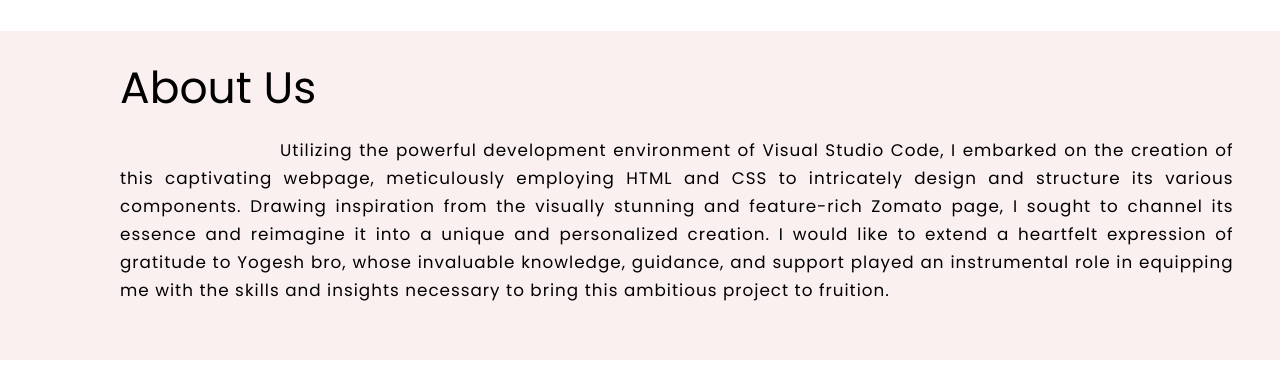
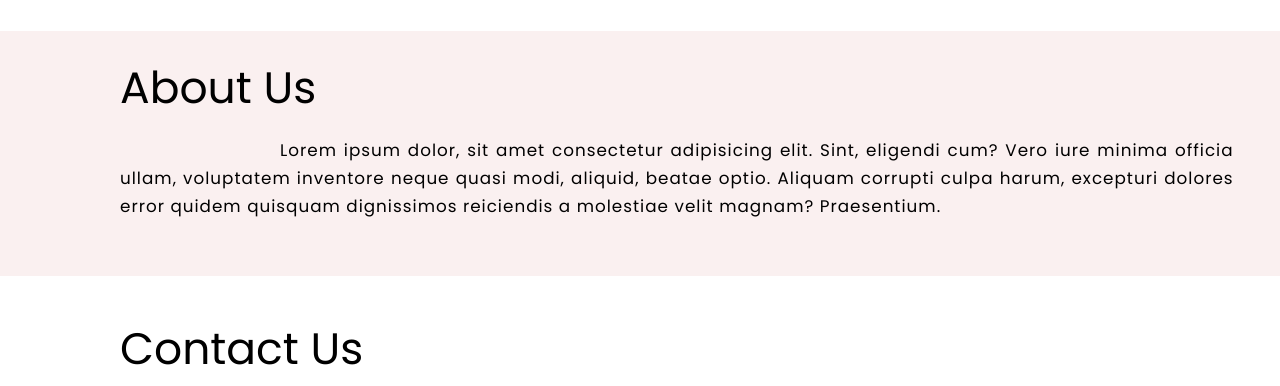
Before and after one commit to Sureshkumar04/Food-Page, a plain HTML site: page index.html in a window 1280 px wide. Shown: the part 1620-2006 px from the top of the page. Drawn offline with nearby package versions, Linux system fonts and the light colour scheme.

Commit message:
index.html

```diff
--- a/index.html
+++ b/index.html
@@ -249,7 +249,7 @@
             <h1>About Us</h1>
         </div>
         <div class="para">
-            <p>Utilizing the powerful development environment of Visual Studio Code, I embarked on the creation of this captivating webpage, meticulously employing HTML and CSS to intricately design and structure its various components. Drawing inspiration from the visually stunning and feature-rich Zomato page, I sought to channel its essence and reimagine it into a unique and personalized creation. I would like to extend a heartfelt expression of gratitude to Yogesh bro, whose invaluable knowledge, guidance, and support played an instrumental role in equipping me with the skills and insights necessary to bring this ambitious project to fruition.</p>
+            <p>Lorem ipsum dolor, sit amet consectetur adipisicing elit. Sint, eligendi cum? Vero iure minima officia ullam, voluptatem inventore neque quasi modi, aliquid, beatae optio. Aliquam corrupti culpa harum, excepturi dolores error quidem quisquam dignissimos reiciendis a molestiae velit magnam? Praesentium.</p>
         </div>
     </div>
 
```
